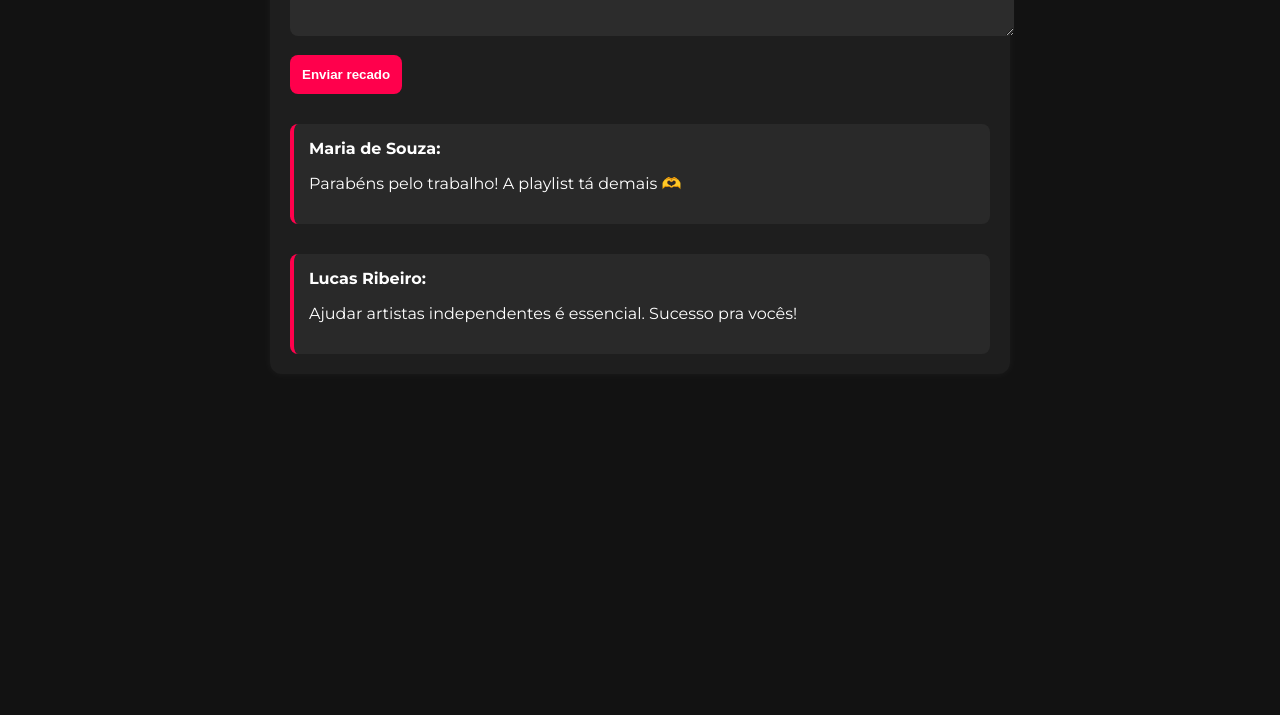
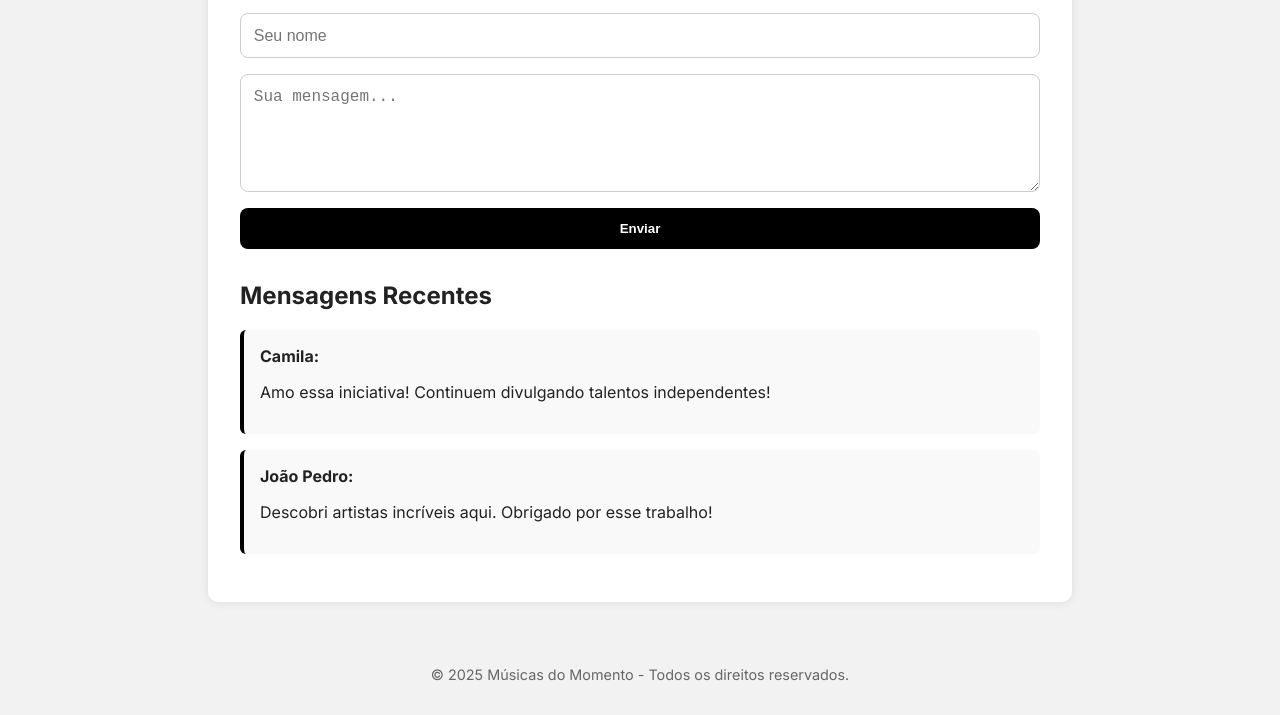
Before and after one commit to Aerogenio/musicas-do-momento, a plain HTML site: page livro-de-visitas.html in a window 1280 px wide. Shown: the part 292-1007 px from the top of the page. Before the commit the page ends 800 px from the top, so only its background shows below. Drawn offline with Linux system fonts and the light colour scheme.

Commit message:
Update livro-de-visitas.html

```diff
--- a/livro-de-visitas.html
+++ b/livro-de-visitas.html
@@ -2,83 +2,124 @@
 <html lang="pt-BR">
 <head>
   <meta charset="UTF-8" />
-  <meta name="viewport" content="width=device-width, initial-scale=1.0" />
+  <meta name="viewport" content="width=device-width, initial-scale=1.0"/>
   <title>Livro de Visitas - Músicas do Momento</title>
-  <link href="https://fonts.googleapis.com/css2?family=Montserrat:wght@400;700&display=swap" rel="stylesheet">
+  <link href="https://fonts.googleapis.com/css2?family=Inter:wght@400;700&display=swap" rel="stylesheet">
   <style>
     body {
-      font-family: 'Montserrat', sans-serif;
-      background: #121212;
-      color: #ffffff;
+      font-family: 'Inter', sans-serif;
       margin: 0;
       padding: 0;
+      background: #f2f2f2;
+      color: #222;
     }
+
     header {
-      background: #1f1f1f;
-      padding: 20px;
+      background-color: #000;
+      color: #fff;
+      padding: 1rem;
       text-align: center;
     }
-    header h1 {
-      margin: 0;
-      font-size: 28px;
+
+    nav a {
+      color: #fff;
+      margin: 0 1rem;
+      text-decoration: none;
+      font-weight: bold;
     }
+
     main {
-      max-width: 700px;
-      margin: 40px auto;
-      padding: 20px;
-      background: #1e1e1e;
-      border-radius: 12px;
-      box-shadow: 0 0 10px rgba(255, 255, 255, 0.05);
+      max-width: 800px;
+      margin: 2rem auto;
+      background: #fff;
+      padding: 2rem;
+      border-radius: 10px;
+      box-shadow: 0 0 10px rgba(0,0,0,0.1);
     }
-    form textarea, form input {
-      width: 100%;
-      padding: 12px;
-      margin-top: 10px;
+
+    h1 {
+      margin-bottom: 1rem;
+    }
+
+    form {
+      display: flex;
+      flex-direction: column;
+    }
+
+    input, textarea {
+      padding: 0.8rem;
+      margin-bottom: 1rem;
+      border: 1px solid #ccc;
       border-radius: 8px;
+      font-size: 1rem;
+    }
+
+    button {
+      padding: 0.8rem;
+      background-color: #000;
+      color: white;
       border: none;
-      background: #2c2c2c;
-      color: #fff;
-    }
-    button {
-      margin-top: 15px;
-      background: #ff004c;
-      border: none;
-      padding: 12px;
-      color: #fff;
       border-radius: 8px;
       cursor: pointer;
       font-weight: bold;
     }
+
+    .mensagens {
+      margin-top: 2rem;
+    }
+
     .mensagem {
-      margin-top: 30px;
-      padding: 15px;
-      background: #292929;
-      border-left: 4px solid #ff004c;
-      border-radius: 8px;
+      background: #f9f9f9;
+      padding: 1rem;
+      border-left: 4px solid #000;
+      margin-bottom: 1rem;
+      border-radius: 6px;
+    }
+
+    footer {
+      text-align: center;
+      padding: 2rem;
+      font-size: 0.9rem;
+      color: #666;
     }
   </style>
 </head>
 <body>
   <header>
+    <h1>Músicas do Momento</h1>
+    <nav>
+      <a href="index.html">Home</a>
+      <a href="livro-de-visitas.html">Livro de Visitas</a>
+      <a href="vip.html">Área VIP</a>
+      <a href="mural.html">Mural</a>
+    </nav>
+  </header>
+
+  <main>
     <h1>Livro de Visitas</h1>
-    <p>Deixe seu recado, sugestão ou apoio para o grupo Músicas do Momento!</p>
-  </header>
-  <main>
+    <p>Deixe sua mensagem, seu elogio ou sugestão!</p>
+
     <form action="https://formspree.io/f/YOUR_FORM_ID" method="POST">
       <input type="text" name="nome" placeholder="Seu nome" required />
-      <textarea name="mensagem" rows="4" placeholder="Sua mensagem..." required></textarea>
-      <button type="submit">Enviar recado</button>
+      <textarea name="mensagem" rows="5" placeholder="Sua mensagem..." required></textarea>
+      <button type="submit">Enviar</button>
     </form>
 
-    <div class="mensagem">
-      <strong>Maria de Souza:</strong>
-      <p>Parabéns pelo trabalho! A playlist tá demais 🫶</p>
-    </div>
-
-    <div class="mensagem">
-      <strong>Lucas Ribeiro:</strong>
-      <p>Ajudar artistas independentes é essencial. Sucesso pra vocês!</p>
+    <div class="mensagens">
+      <h2>Mensagens Recentes</h2>
+      <div class="mensagem">
+        <strong>Camila:</strong>
+        <p>Amo essa iniciativa! Continuem divulgando talentos independentes!</p>
+      </div>
+      <div class="mensagem">
+        <strong>João Pedro:</strong>
+        <p>Descobri artistas incríveis aqui. Obrigado por esse trabalho!</p>
+      </div>
     </div>
   </main>
+
+  <footer>
+    &copy; 2025 Músicas do Momento - Todos os direitos reservados.
+  </footer>
 </body>
 </html>
```
